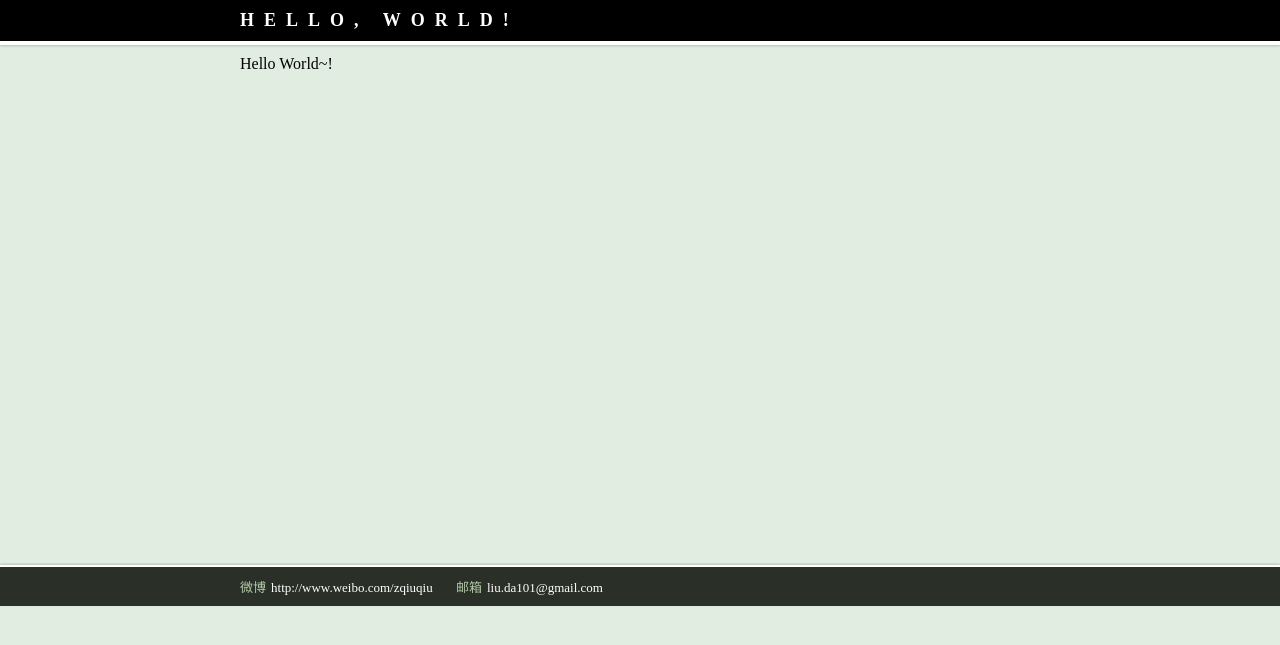
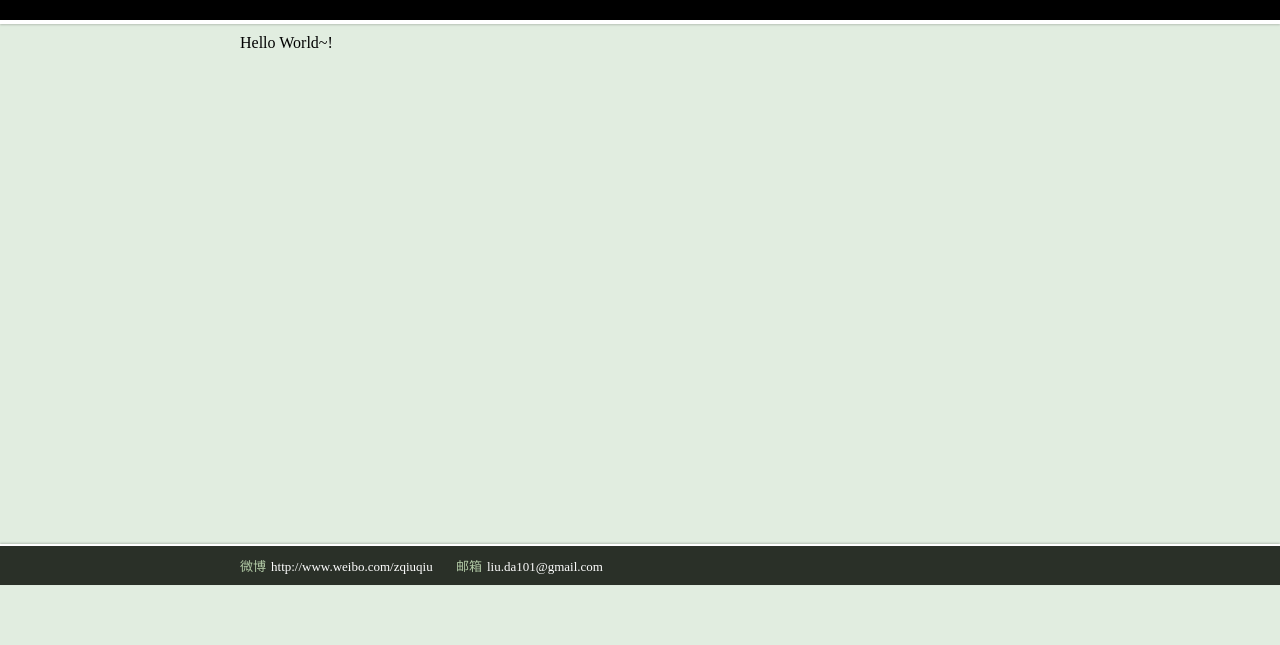
Before and after one commit to liuda101/liuda101.github.com, a Jekyll site: the page built from _posts/2012-11-04-HelloWorld.md, in a window 1280 px wide. Shown: the top 645 px of the page. Built offline with Jekyll 4.4.1, drawn with Linux system fonts in a browser that asks for light colours; comment, search, counter and statistics services are not loaded.

Commit message:
test first

```diff
--- a/_layouts/post.html
+++ b/_layouts/post.html
@@ -8,7 +8,7 @@
   <body>
   	<header>
   		<div class="wrapper">
-  			<h2 class="p">{{ page.title | upcase }}</h2>
+  			<h2 class="p">{{ page.title | first }}</h2>
   		</div>
   	</header>
   	<section id="content">
```
